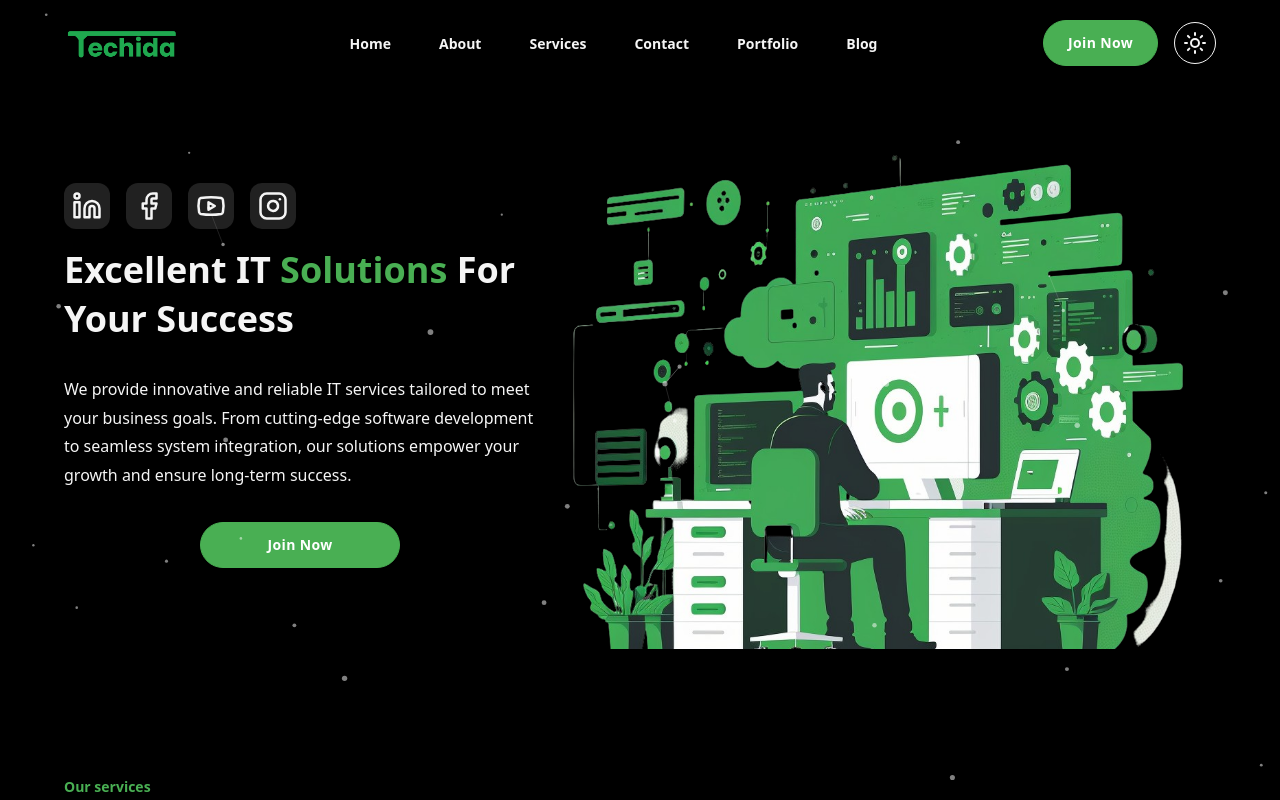
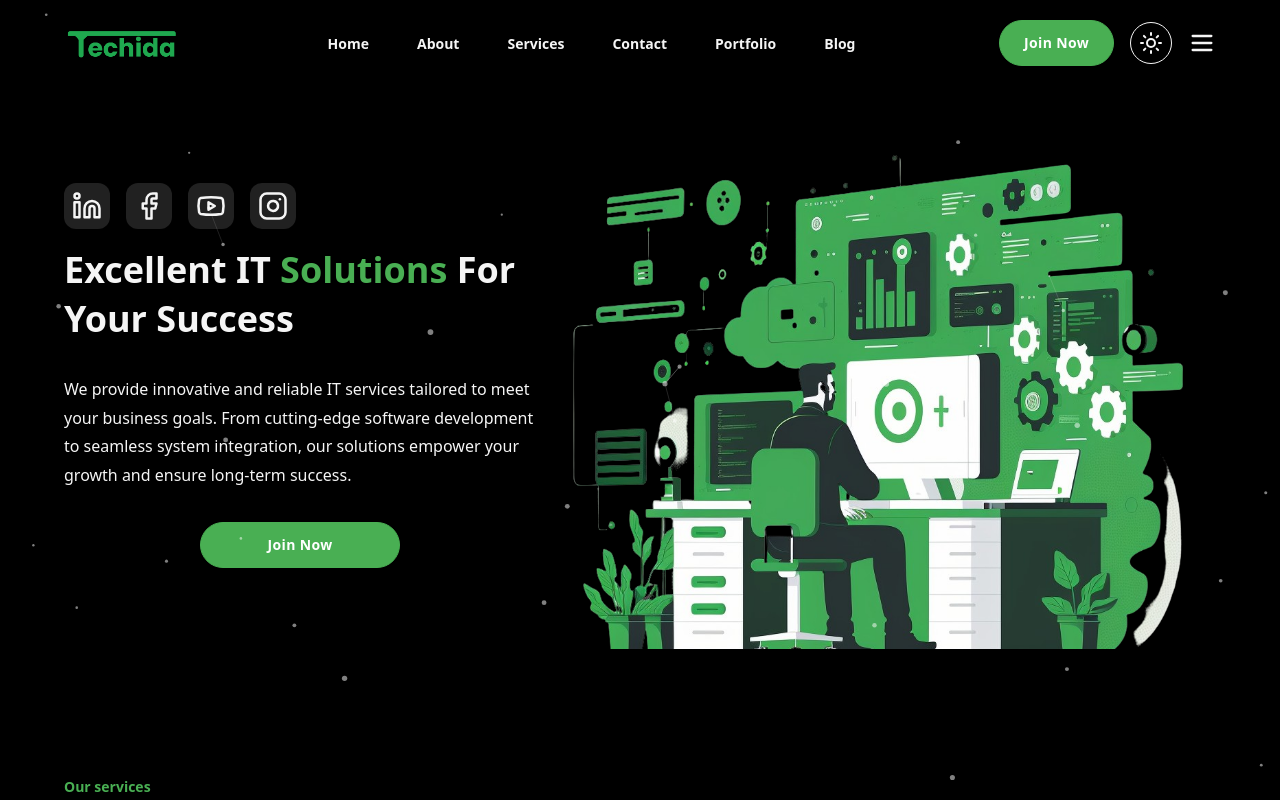
Before and after one commit to HafidhaVoideu/Techida, a Next.js app: page / in a window 1280 px wide. Shown: the top 800 px of the page. Built offline with nearby package versions, Linux system fonts and the light colour scheme.

Commit message:
icon menu fixed

```diff
--- a/src/scenes/general/header/Header.tsx
+++ b/src/scenes/general/header/Header.tsx
@@ -4,12 +4,14 @@ import { menu_items } from "@/lib/contants";
 import Image from "next/image";
 import Link from "next/link";
 import Button from "@/components/UI/Button";
-import { MenuIcon } from "lucide-react";
+import { MenuIcon, X } from "lucide-react";
 import { menuVariants } from "@/lib/variants";
 
 import dynamic from "next/dynamic";
 import { MenuLinks } from "./MenuLinks";
 import { MobileMenu } from "./MobileMenu";
+
+import { motion } from "motion/react";
 // ** TOGGLE BUTTON
 
 const ToggleButton = dynamic(
@@ -93,11 +95,26 @@ const Header = () => {
             <ToggleButton />
           </div>
 
-          <MenuIcon
-            onClick={() => setIsMenuOpen(!isMenuOpen)}
-            className="block lg:hidden cursor-pointer"
-            size={28}
-          />
+          {!isMenuOpen ? (
+            <motion.div
+              onClick={() => setIsMenuOpen(!isMenuOpen)}
+              key="menu"
+              initial={{ opacity: 0, scale: 0.5 }}
+              animate={{ opacity: 1, scale: 1 }}
+            >
+              <MenuIcon size={28} className="text-dark-gray" />
+            </motion.div>
+          ) : (
+            <motion.div
+              key="moon"
+              onClick={() => setIsMenuOpen(!isMenuOpen)}
+              className="block lg:hidden cursor-pointer"
+              initial={{ opacity: 0, scale: 0.5 }}
+              animate={{ opacity: 1, scale: 1 }}
+            >
+              <X size={28} className="text-dark-gray" />
+            </motion.div>
+          )}
         </div>
       </div>
     </header>
```
